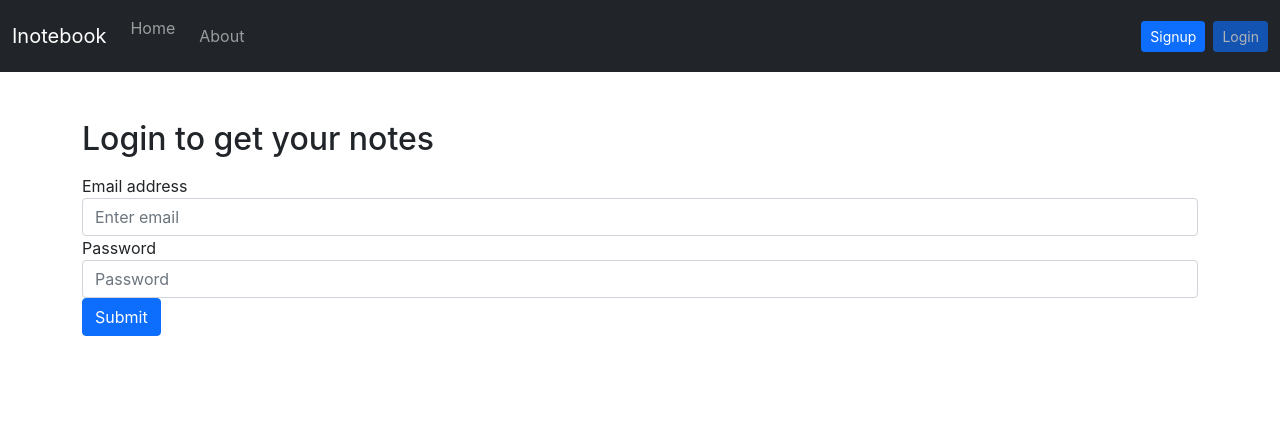
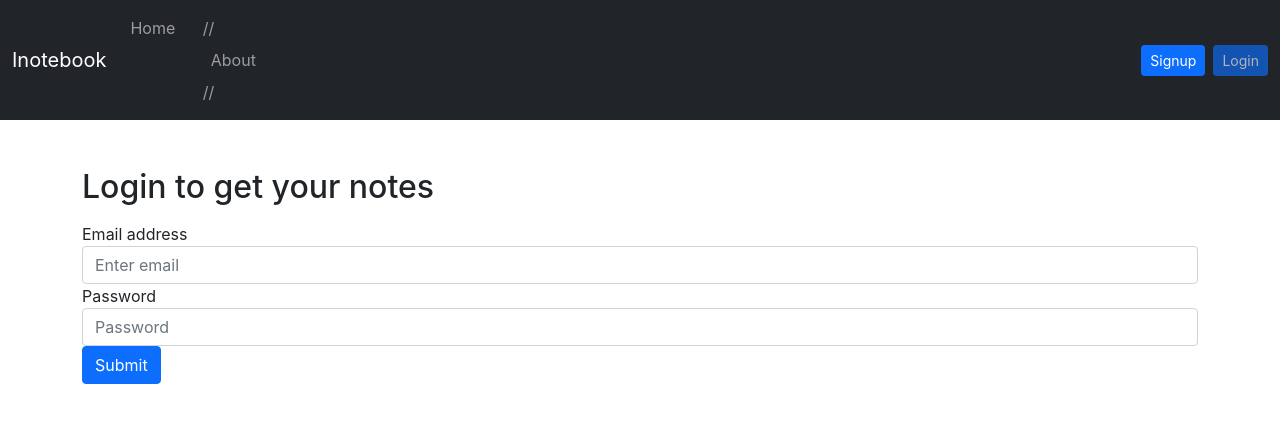
Before and after one commit to iamakj1110/Inotebook, a React (Create React App) app: page /login in a window 1280 px wide. Shown: the top 422 px of the page. Built offline with nearby package versions, Linux system fonts and the light colour scheme.

Commit message:
Update Navbar.js

```diff
--- a/src/components/Navbar.js
+++ b/src/components/Navbar.js
@@ -25,9 +25,9 @@ const Navbar = () => {
         <li className="nav-item">
           <Link className={ `nav-link ${location.pathname==="/"? "active" : " "}` } aria-current="page" to="/">Home</Link>
         </li>
-        <li className={ `nav-link ${location.pathname==="/About"? "active" : " "}` } >
-          <Link className="nav-link" to="/About">About</Link>
-        </li>
+//         <li className={ `nav-link ${location.pathname==="/About"? "active" : " "}` } >
+//           <Link className="nav-link" to="/About">About</Link>
+//         </li>
 
 
       </ul>
```
